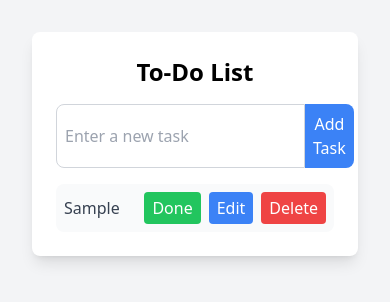
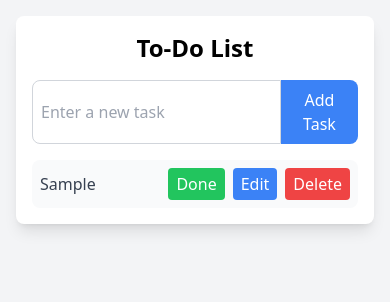
Before and after one commit to kholilullahhhh/toDoList-tailwind, a plain HTML site: page index.html in a window 390 px wide. Both pictures are taken after typing "Sample" into the empty fields and a click on the button "Add Task". Drawn offline with nearby package versions, Linux system fonts and the light colour scheme.

Commit message:
push (responsive)

```diff
--- a/index.html
+++ b/index.html
@@ -1,107 +1,31 @@
 <!DOCTYPE html>
 <html lang="en">
   <head>
-    <meta charset="UTF-8">
-    <meta name="viewport" content="width=device-width, initial-scale=1.0">
+    <meta charset="UTF-8" />
+    <meta name="viewport" content="width=device-width, initial-scale=1.0" />
     <title>To-Do List Application</title>
     <script src="https://cdn.tailwindcss.com"></script>
   </head>
-<body class="bg-gray-100 p-8">
-    <div class="max-w-md mx-auto bg-white p-6 rounded-lg shadow-lg">
+  <body class="bg-gray-100 p-4 sm:p-8">
+    <div class="max-w-md mx-auto bg-white p-4 sm:p-6 rounded-lg shadow-lg">
       <h1 class="text-2xl font-bold mb-4 text-center">To-Do List</h1>
       <div class="flex mb-4">
-            <input type="text" id="task-input" placeholder="Enter a new task" class="flex-grow p-2 border border-gray-300 rounded-l-lg focus:outline-none focus:ring-2 focus:ring-blue-500">
-            <button onclick="addTask()" class="bg-blue-500 text-white p-2 rounded-r-lg hover:bg-blue-600">Add Task</button>
+        <input
+          type="text"
+          id="task-input"
+          placeholder="Enter a new task"
+          class="flex-grow p-2 border border-gray-300 rounded-l-lg focus:outline-none focus:ring-2 focus:ring-blue-500"
+        />
+        <button
+          onclick="addTask()"
+          class="bg-blue-500 text-white p-2 rounded-r-lg hover:bg-blue-600"
+        >
+          Add Task
+        </button>
       </div>
       <ul id="todo-list" class="space-y-2"></ul>
     </div>
 
-    <script>
-        // Array to store tasks
-        let tasks = [];
-
-        // Function to add a new task
-        function addTask() {
-            const taskInput = document.getElementById('task-input');
-            const taskText = taskInput.value.trim();
-
-            if (taskText !== "") {
-                tasks.push({ text: taskText, completed: false });
-                taskInput.value = "";
-                displayTasks();
-            }
-        }
-
-        // Function to display tasks
-        function displayTasks() {
-            const todoList = document.getElementById('todo-list');
-            todoList.innerHTML = "";
-
-            tasks.forEach((task, index) => {
-                const li = document.createElement('li');
-                li.className = "flex items-center justify-between p-2 bg-gray-50 rounded-lg";
-
-                // Task text
-                const taskText = document.createElement('span');
-                taskText.className = `flex-grow ${task.completed ? 'line-through text-gray-500' : 'text-gray-700'}`;
-                taskText.textContent = task.text;
-                li.appendChild(taskText);
-
-                // Buttons container
-                const buttonsContainer = document.createElement('div');
-                buttonsContainer.className = "flex space-x-2";
-
-                // Done/Undone button
-                const doneButton = document.createElement('button');
-                doneButton.className = `px-2 py-1 rounded ${task.completed ? 'bg-yellow-500 hover:bg-yellow-600' : 'bg-green-500 hover:bg-green-600'} text-white`;
-                doneButton.textContent = task.completed ? "Undo" : "Done";
-                doneButton.onclick = () => toggleCompleted(index);
-                buttonsContainer.appendChild(doneButton);
-
-                // Edit button
-                const editButton = document.createElement('button');
-                editButton.className = "px-2 py-1 bg-blue-500 hover:bg-blue-600 text-white rounded";
-                editButton.textContent = "Edit";
-                editButton.onclick = () => editTask(index);
-                buttonsContainer.appendChild(editButton);
-
-                // Delete button
-                const deleteButton = document.createElement('button');
-                deleteButton.className = "px-2 py-1 bg-red-500 hover:bg-red-600 text-white rounded";
-                deleteButton.textContent = "Delete";
-                deleteButton.onclick = () => deleteTask(index);
-                buttonsContainer.appendChild(deleteButton);
-
-                li.appendChild(buttonsContainer);
-                todoList.appendChild(li);
-            });
-        }
-
-        // Function to toggle task completion
-        function toggleCompleted(index) {
-            tasks[index].completed = !tasks[index].completed;
-            displayTasks();
-        }
-
-        // Function to edit a task
-        function editTask(index) {
-            const newText = prompt("Edit your task:", tasks[index].text);
-            if (newText !== null && newText.trim() !== "") {
-                tasks[index].text = newText.trim();
-                displayTasks();
-            }
-        }
-
-        // Function to delete a task
-        function deleteTask(index) {
-            if (confirm("Are you sure you want to delete this task?")) {
-                tasks.splice(index, 1);
-                displayTasks();
-            }
-        }
-
-        // Initial display of tasks
-        displayTasks();
-    </script>
+    <script src="script.js"></script>
   </body>
 </html>
--- /dev/null
+++ b/script.js
@@ -0,0 +1,94 @@
+// Array to store tasks
+let tasks = [];
+
+// Function to add a new task
+function addTask() {
+  const taskInput = document.getElementById("task-input");
+  const taskText = taskInput.value.trim();
+
+  if (taskText !== "") {
+    tasks.push({ text: taskText, completed: false });
+    taskInput.value = "";
+    displayTasks();
+  }
+}
+
+// Function to display tasks
+function displayTasks() {
+  const todoList = document.getElementById("todo-list");
+  todoList.innerHTML = "";
+
+  tasks.forEach((task, index) => {
+    const li = document.createElement("li");
+    li.className =
+      "flex items-center justify-between p-2 bg-gray-50 rounded-lg";
+
+    // Task text
+    const taskText = document.createElement("span");
+    taskText.className = `flex-grow ${
+      task.completed ? "line-through text-gray-500" : "text-gray-700"
+    }`;
+    taskText.textContent = task.text;
+    li.appendChild(taskText);
+
+    // Buttons container
+    const buttonsContainer = document.createElement("div");
+    buttonsContainer.className = "flex space-x-2";
+
+    // Done/Undone button
+    const doneButton = document.createElement("button");
+    doneButton.className = `px-2 py-1 rounded ${
+      task.completed
+        ? "bg-yellow-500 hover:bg-yellow-600"
+        : "bg-green-500 hover:bg-green-600"
+    } text-white`;
+    doneButton.textContent = task.completed ? "Undo" : "Done";
+    doneButton.onclick = () => toggleCompleted(index);
+    buttonsContainer.appendChild(doneButton);
+
+    // Edit button
+    const editButton = document.createElement("button");
+    editButton.className =
+      "px-2 py-1 bg-blue-500 hover:bg-blue-600 text-white rounded";
+    editButton.textContent = "Edit";
+    editButton.onclick = () => editTask(index);
+    buttonsContainer.appendChild(editButton);
+
+    // Delete button
+    const deleteButton = document.createElement("button");
+    deleteButton.className =
+      "px-2 py-1 bg-red-500 hover:bg-red-600 text-white rounded";
+    deleteButton.textContent = "Delete";
+    deleteButton.onclick = () => deleteTask(index);
+    buttonsContainer.appendChild(deleteButton);
+
+    li.appendChild(buttonsContainer);
+    todoList.appendChild(li);
+  });
+}
+
+// Function to toggle task completion
+function toggleCompleted(index) {
+  tasks[index].completed = !tasks[index].completed;
+  displayTasks();
+}
+
+// Function to edit a task
+function editTask(index) {
+  const newText = prompt("Edit your task:", tasks[index].text);
+  if (newText !== null && newText.trim() !== "") {
+    tasks[index].text = newText.trim();
+    displayTasks();
+  }
+}
+
+// Function to delete a task
+function deleteTask(index) {
+  if (confirm("Are you sure you want to delete this task?")) {
+    tasks.splice(index, 1);
+    displayTasks();
+  }
+}
+
+// Initial display of tasks
+displayTasks();
```
Lines whose indentation alone changed are shown as unchanged.
